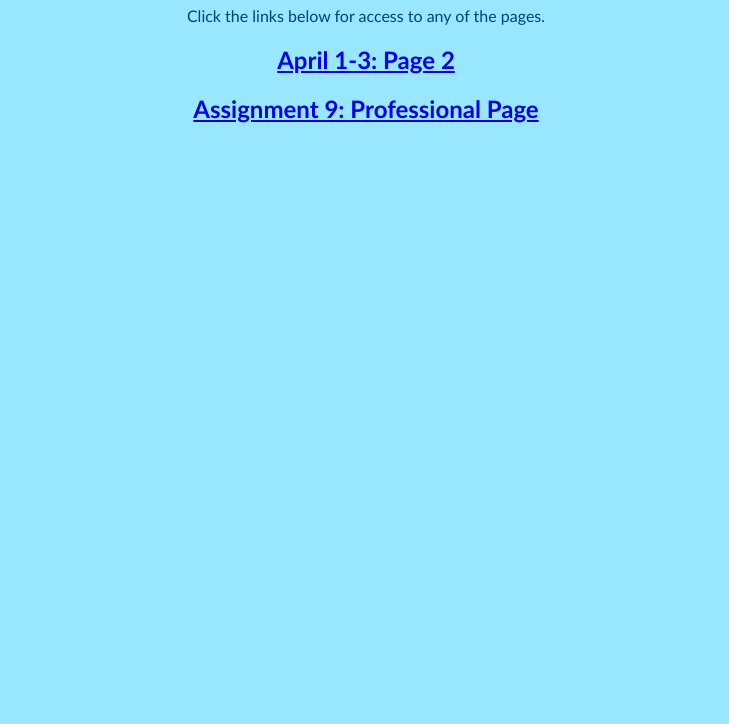
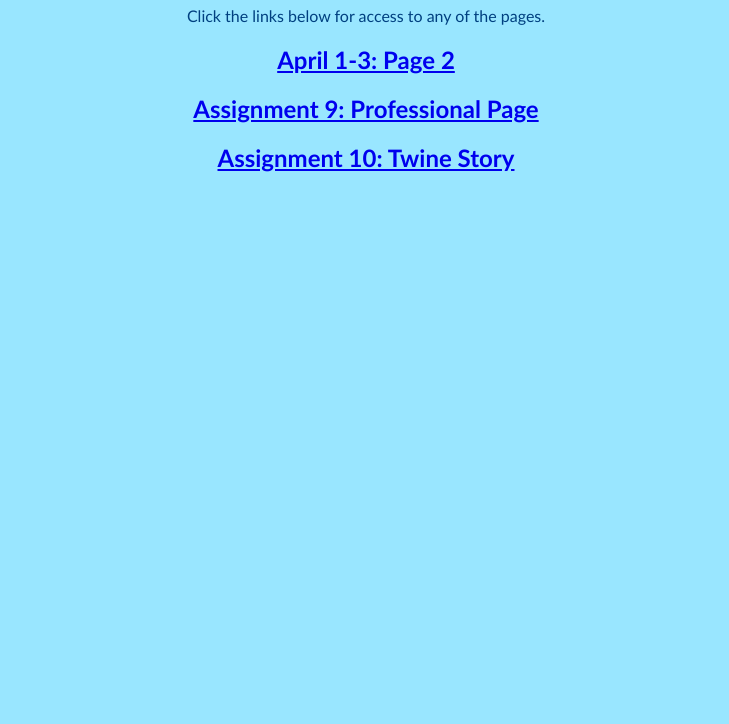
Before and after one commit to dvfekete-unc/dvfekete-unc.github.io, a plain HTML site: page index.html in a window 1280 px wide. Shown: the part 76-800 px from the top of the page, without its empty margins (274-1003 px from the left). Drawn offline with Linux system fonts and the light colour scheme.

Commit message:
Update index.html

```diff
--- a/index.html
+++ b/index.html
@@ -12,6 +12,7 @@
 
         <div><h2><a href="page2.html">April 1-3: Page 2</a></h2></div>
         <div><h2><a href="professional-page.html">Assignment 9: Professional Page</a></h2></div>
+        <div><h2><a href="assignment10.html">Assignment 10: Twine Story</a></h2></div>
 
 
     </body>
```
